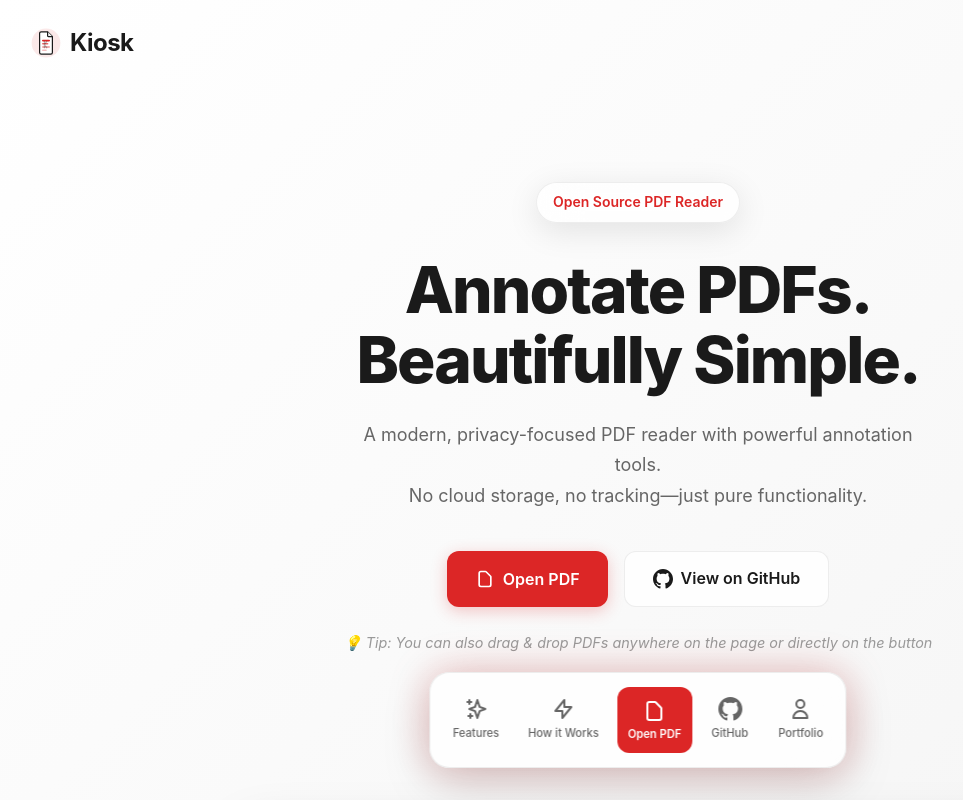
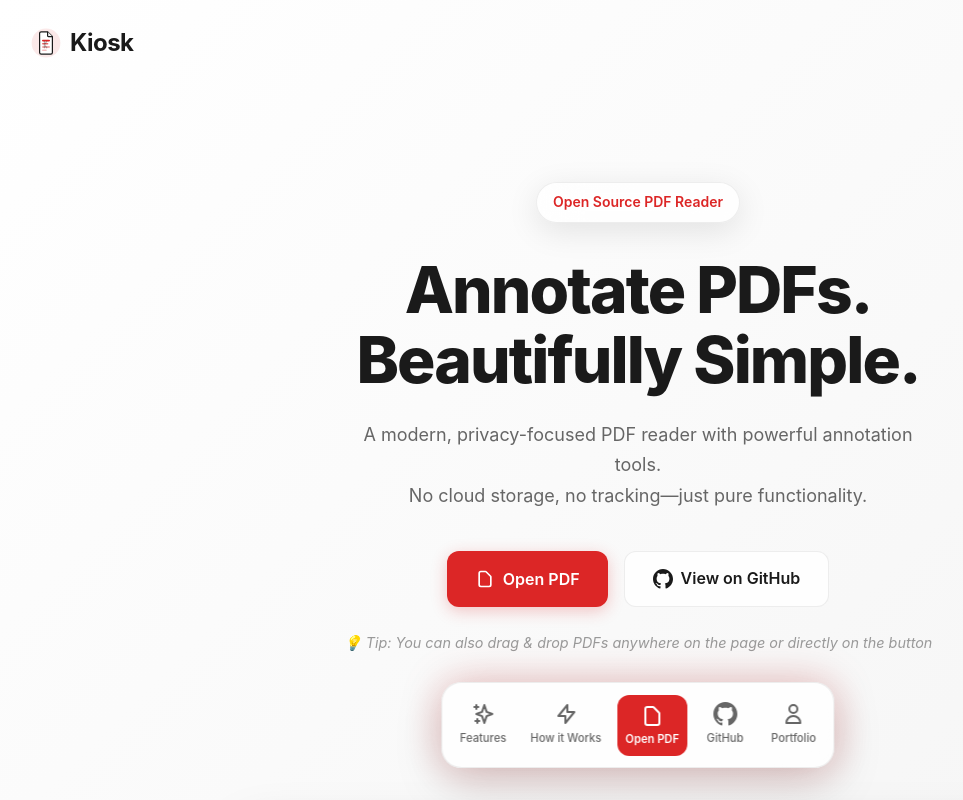
Before and after one commit to Syrthax/Kiosk, a plain HTML site: page index.html in a window 1280 px wide. Shown: the top 800 px of the page, without its empty margins (2-965 px from the left). Drawn offline with Linux system fonts and the light colour scheme.

Commit message:
Reduce dock and item padding for balanced spacing

```diff
--- a/css/home.css
+++ b/css/home.css
@@ -53,7 +53,7 @@
   backdrop-filter: blur(25px);
   border: 1px solid var(--glass-border);
   border-radius: var(--radius-lg);
-  padding: 0.75rem;
+  padding: 0.6rem;
   display: flex;
   align-items: center;
   gap: 0.5rem;
@@ -73,7 +73,7 @@
   flex-direction: column;
   align-items: center;
   gap: 0.25rem;
-  padding: 0.75rem 0.65rem;
+  padding: 0.6rem 0.5rem;
   border-radius: var(--radius-md);
   color: var(--text-secondary);
   text-decoration: none;
```
